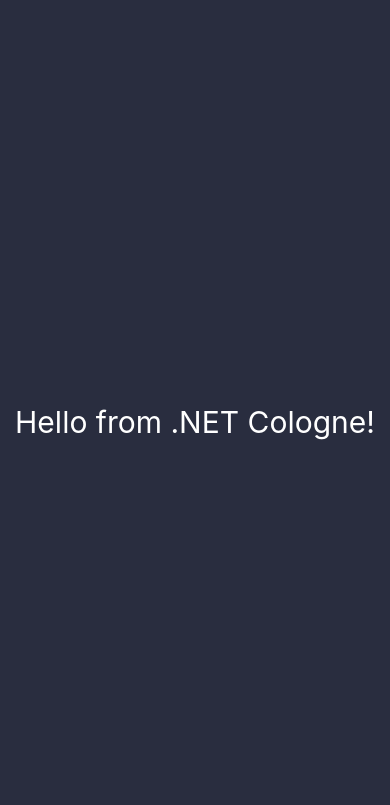
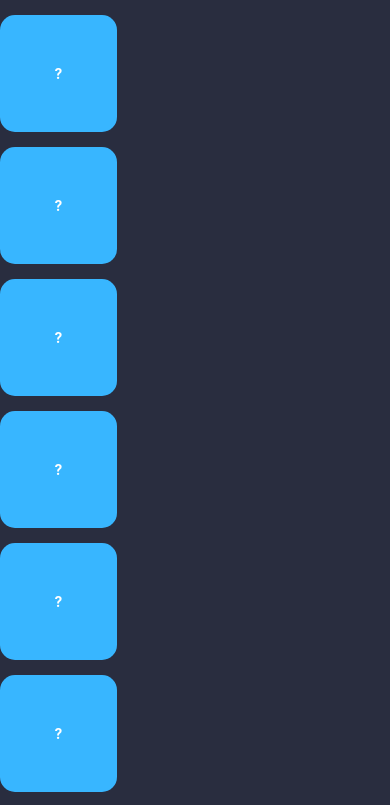
Before and after one commit to advorkina/meow-match, a React Native app: screen / in a window 390 px wide. Shown: the top 805 px of the page. Built offline with nearby package versions, Linux system fonts and the light colour scheme.

Commit message:
step one prep

```diff
--- a/App.js
+++ b/App.js
@@ -1,5 +1,5 @@
 import React from 'react';
-import { StyleSheet, View, Text } from 'react-native';
+import { StyleSheet, View } from 'react-native';
 import GameComponent from './GameComponent';
 
 import { default as GameComponentStep2 } from './steps/2_initial_view/GameComponent';
@@ -10,7 +10,7 @@
 import { default as GameComponentStep1 } from './steps/1_getting_started/GameComponent';
 
 export default class App extends React.Component {
-  activeStep = 1;
+  activeStep = 2;
 
   getGameComponent = () => {
     switch (this.activeStep) {
--- a/steps/1_getting_started/GameComponent.js
+++ b/steps/1_getting_started/GameComponent.js
@@ -4,22 +4,22 @@
 export default class GameComponentStep1 extends Component {
   render() {
     return (
-      <View style={styles.startContainer}>
-          <Text style={styles.startText}>Hello from .NET Cologne!</Text>
+      <View style={styles.container}>
+        <Text style={styles.text}>Hello from .NET Cologne!</Text>
       </View>
     );
   }
 }
 
 const styles = StyleSheet.create({
-  startContainer: {
+  container: {
     flex: 1,
-    backgroundColor: '#292D3F',
+    backgroundColor: 'grey', //'#292D3F',
     alignItems: 'center',
     justifyContent: 'center',
     width: '100%'
   },
-  startText: {
+  text: {
     color: 'white',
     fontSize: 30
   }
--- a/steps/2_initial_view/GameComponent.js
+++ b/steps/2_initial_view/GameComponent.js
@@ -19,10 +19,10 @@
   container: {
     flex: 1,
     backgroundColor: '#292D3F',
-    // flexDirection: 'row',
-    // flexWrap: 'wrap',
-    // justifyContent: 'space-around',
-    // alignContent: 'center',
+    flexDirection: 'column',
+    flexWrap: 'nowrap',
+    justifyContent: 'flex-start',
+    alignContent: 'flex-start',
     width: '100%'
   }
 });
```
